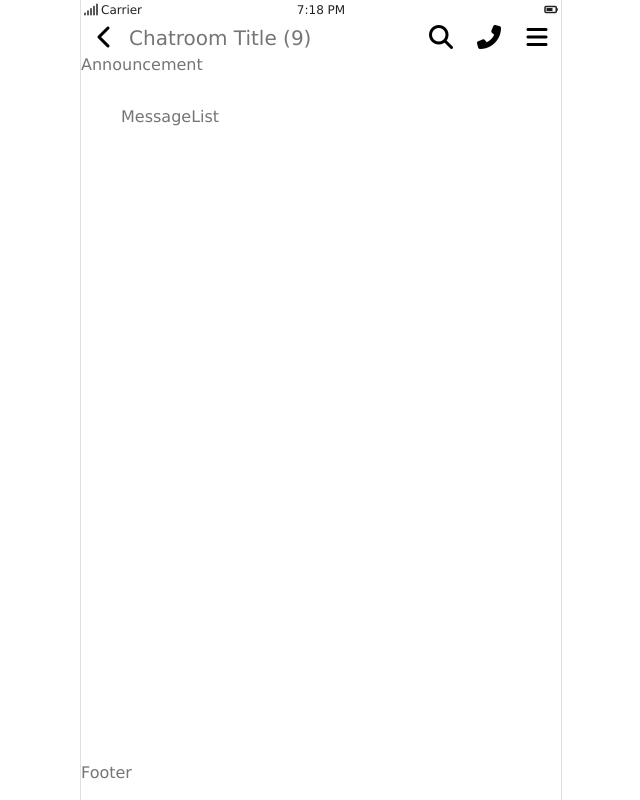
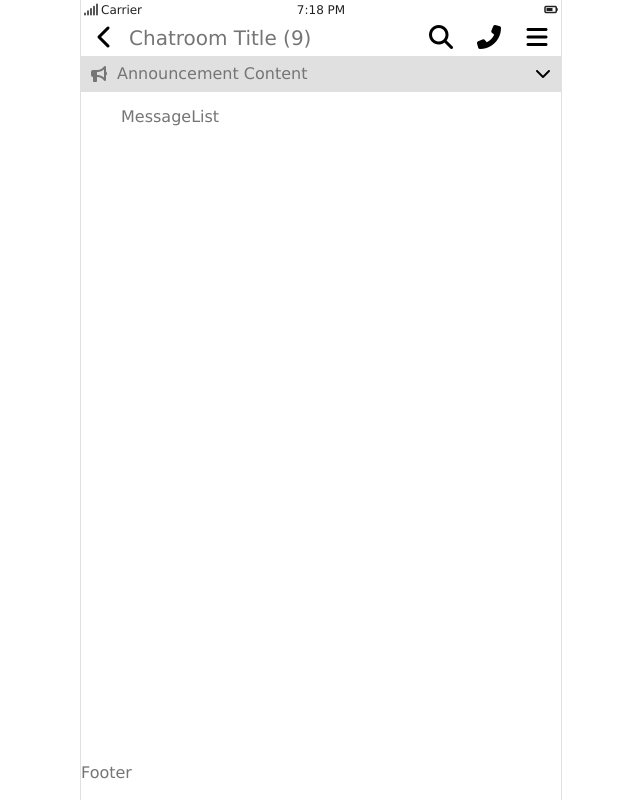
Before and after one commit to expectNothin9/mars, a Next.js app: page /line in a window 1280 px wide. Shown: the whole page, without its empty margins (319-959 px from the left). Built offline with nearby package versions, Linux system fonts and the light colour scheme.

Commit message:
template of /line <Announcement />

```diff
--- a/components/line/Announcement.js
+++ b/components/line/Announcement.js
@@ -1,12 +1,61 @@
 import React from "react";
 import styled from "styled-components";
 
-const StyledAnnouncement = styled.div`
+import FASIcon from "../common/FASIcon";
+
+const StyledButton = styled.button`
+  width: var(--h-unit);
   height: var(--h-unit);
+  margin: 0;
+  padding: 0;
+  background: var(--mono-light);
+  border: none;
+
+  i {
+    font-size: 1rem;
+  }
 `;
 
+const ToggleButton = () => (
+  <StyledButton>
+    <FASIcon name="chevron-down" />
+  </StyledButton>
+);
+
+const StyledAnnouncementContent = styled.div`
+  flex-grow: 1;
+  display: flex;
+  background: var(--mono-light);
+
+  i {
+    width: var(--h-unit);
+    height: var(--h-unit);
+    font-size: 1rem;
+    text-align: center;
+    line-height: var(--h-unit);
+  }
+  p {
+    margin: 0;
+    font-size: 1rem;
+    line-height: var(--h-unit);
+  }
+`;
+const AnnouncementContent = ({ title = "Announcement Content" }) => (
+  <StyledAnnouncementContent>
+    <FASIcon name="bullhorn" />
+    <p>{title}</p>
+  </StyledAnnouncementContent>
+);
+
+const StyledAnnouncement = styled.header`
+  height: var(--h-unit);
+  display: flex;
+`;
 const Announcement = () => (
-  <StyledAnnouncement>Announcement</StyledAnnouncement>
+  <StyledAnnouncement>
+    <AnnouncementContent />
+    <ToggleButton />
+  </StyledAnnouncement>
 );
 
 export default Announcement;
```
